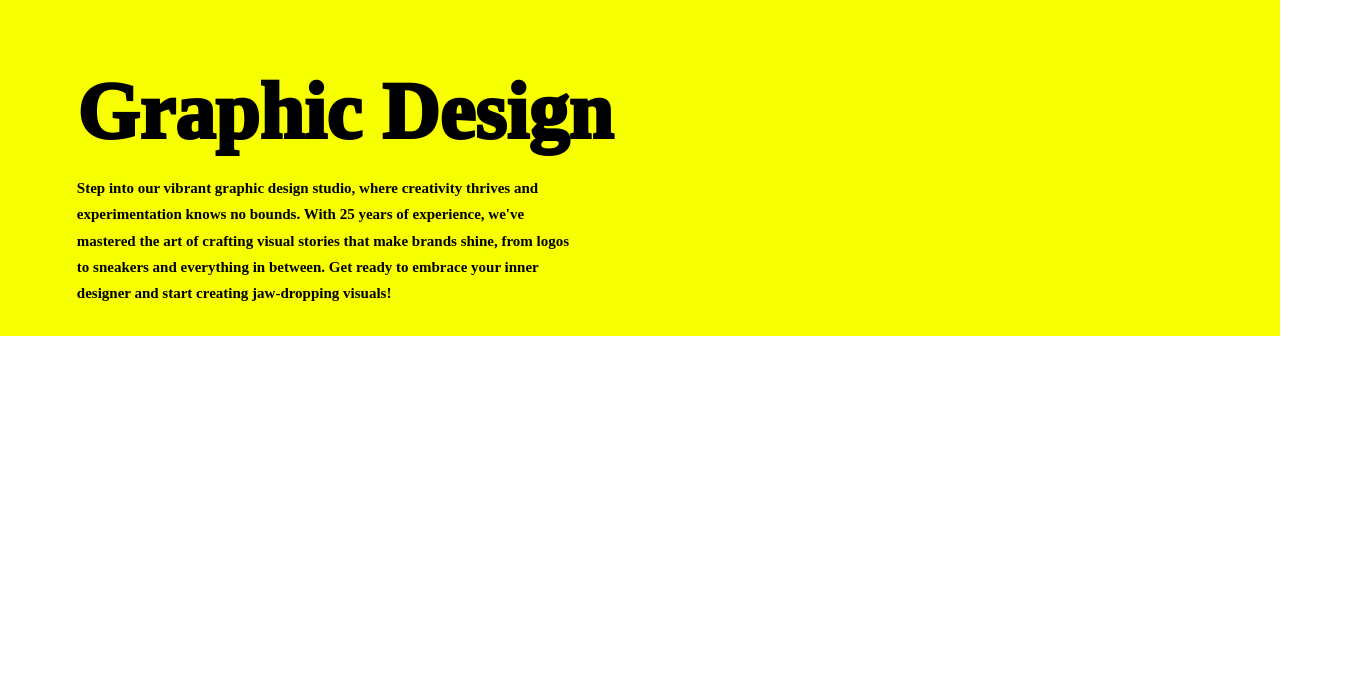
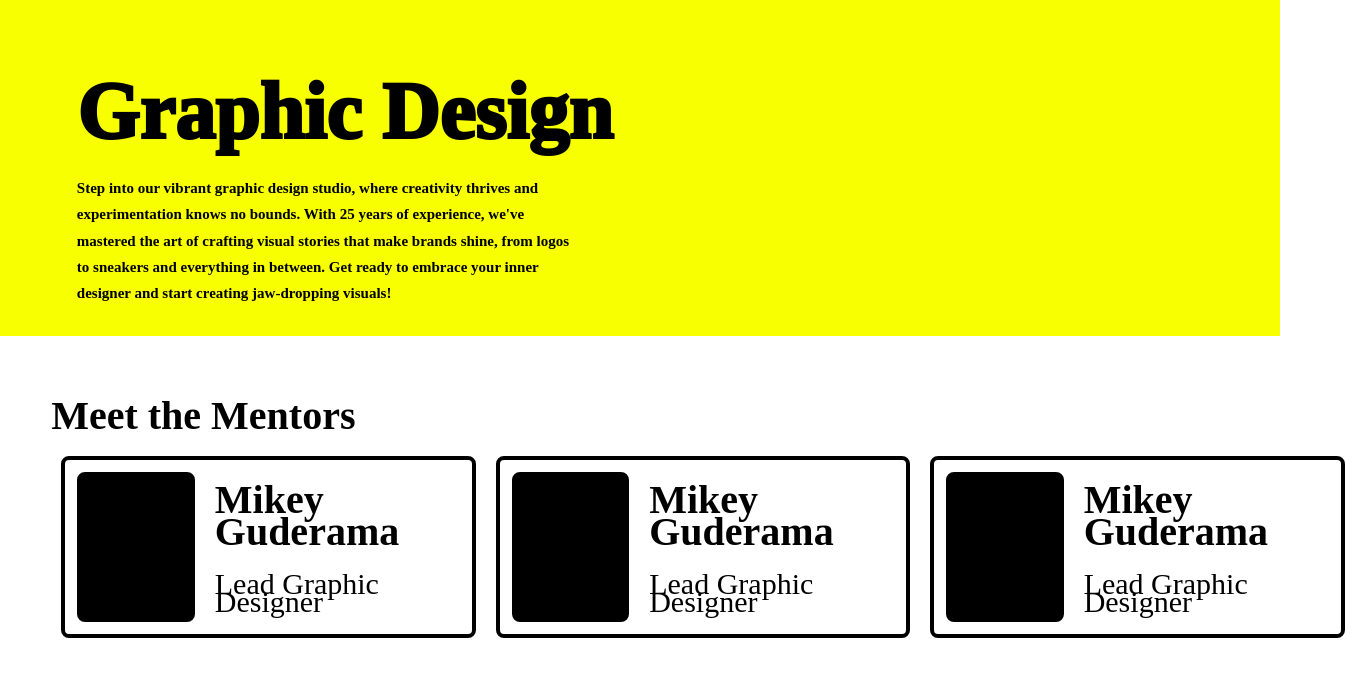
Before and after one commit to Artists-for-Humanity/afhonline, a Next.js app in the folder nextjs-blog/: page /graphic-design in a window 1280 px wide. Shown: the top 676 px of the page, 1345 px wide, since content can reach past the window. Built offline with nearby package versions, Linux system fonts and the light colour scheme.

Commit message:
created Meet the Mentor Section
- added headers
- used MentorCard Components

```diff
--- a/nextjs-blog/components/LessonCard/styles.module.css
+++ b/nextjs-blog/components/LessonCard/styles.module.css
@@ -7,6 +7,7 @@
     box-shadow: none;
     border-radius: 8px;
     transition: 0.3s;
+    margin-bottom: 40px;
   }
 
   .lessonCard:hover{
--- a/nextjs-blog/pages/graphic-design.js
+++ b/nextjs-blog/pages/graphic-design.js
@@ -1,6 +1,7 @@
 import React from "react";
 import Head from "next/head";
 import styles from "../styles/studioHome.module.css";
+import MentorCard from "../components/MentorCard";
 
 
 
@@ -18,6 +19,26 @@ const studioHome = () => {
       </div>
 
 
+      <div className={styles.subheader}> Meet the Mentors </div>
+      <div className={styles.mentorCards}>
+        <MentorCard
+          first="Mikey"
+          last="Guderama"
+          role="Lead Graphic Designer"
+        />
+        <MentorCard
+          first="Mikey"
+          last="Guderama"
+          role="Lead Graphic Designer"
+        />
+
+        <MentorCard
+          first="Mikey"
+          last="Guderama"
+          role="Lead Graphic Designer"
+        />
+
+      </div>
       <style jsx global>{`
         html,
         body {
--- a/nextjs-blog/styles/studioHome.module.css
+++ b/nextjs-blog/styles/studioHome.module.css
@@ -37,3 +37,9 @@
     line-height: 150%;
     margin-left:4%;
 }
+
+.mentorCards {
+    display: flex;
+    flex-direction: row;
+    margin-left:4%;
+}
```
